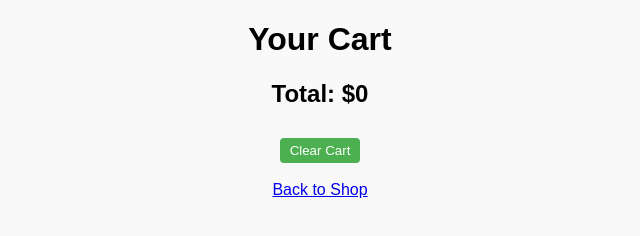
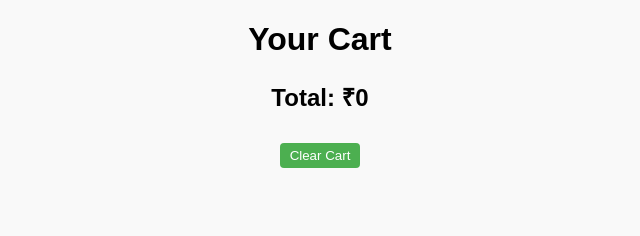
Before and after one commit to Alok-meena/chsw-project, a plain HTML site: page cart.html in a window 1280 px wide. Shown: the whole page, without its empty margins (320-960 px from the left). Drawn offline with Linux system fonts and the light colour scheme; no server answers.

Commit message:
Update cart.html

```diff
--- a/cart.html
+++ b/cart.html
@@ -11,10 +11,10 @@
 <body>
     <h1>Your Cart</h1>
     <div id="cart-container"></div>
-    <h2>Total: $<span id="total-price">0</span></h2>
+    <h2>Total: ₹<span id="total-price">0</span></h2>
     <button id="clear-cart">Clear Cart</button>
     <br><br>
-    <a href="index.html">Back to Shop</a>
+    <!-- <a href="index.html">Back to Shop</a> -->
 
     <script type="module" src="script.js"></script>
 </body>
```
